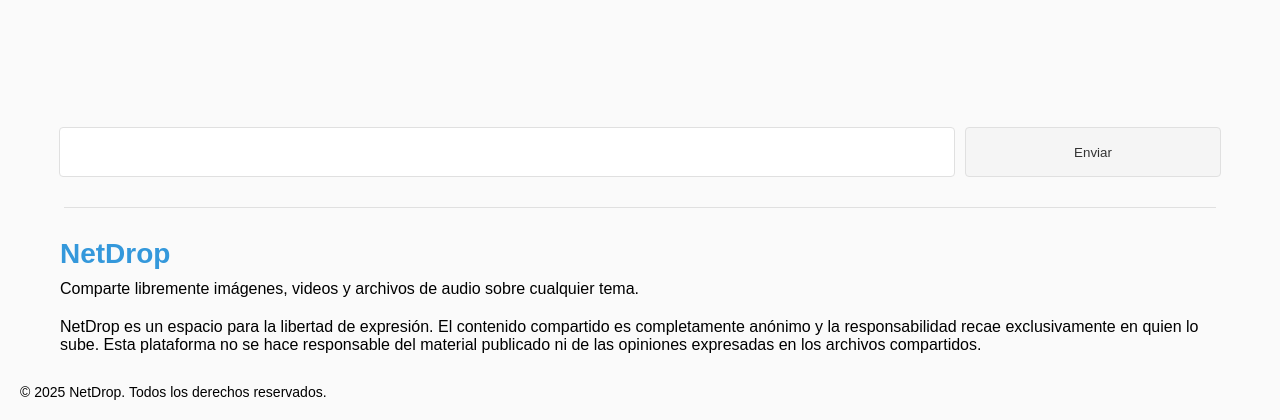
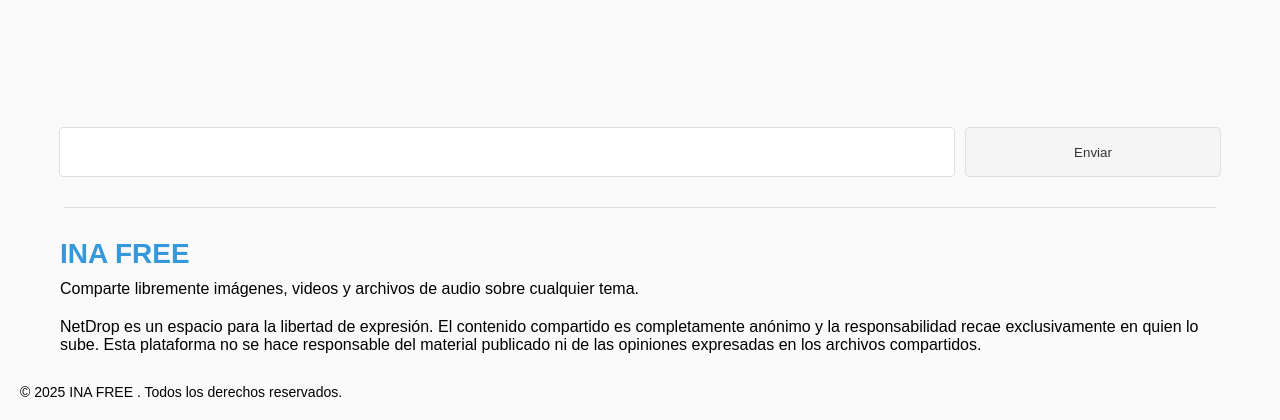
Before and after one commit to NioyJadelkaFp/NetDrop, a Flask app: page /chat in a window 1280 px wide. Shown: the part 595-1015 px from the top of the page. Run offline with Flask 3, Linux system fonts and the light colour scheme.

Commit message:
INA FREE

```diff
--- a/app.py
+++ b/app.py
@@ -86,6 +86,6 @@ def Message(msg):
 
 if __name__ == '__main__':
     Qr_Generator.Generar_QR()
-    socketio.run(app)
+    socketio.run(app,host='0.0.0.0', debug=True)
 
     #,host='0.0.0.0', debug=True
--- a/templates/layout.html
+++ b/templates/layout.html
@@ -4,22 +4,23 @@
     <meta charset="UTF-8">
     <meta name="viewport" content="width=device-width, initial-scale=1.0">
     <meta name="robots" content="index, follow">
-    <meta name="author" content="NetDrop">
-    <meta name="description" content="NetDrop es una plataforma anónima para compartir imágenes, videos y archivos sin censura. Expresa tus ideas libremente y sin restricciones.">
+    <meta name="author" content="INA FREE">
+    <meta name="description" content="INA FREE es una plataforma anónima para compartir imágenes, videos y archivos sin censura. Expresa tus ideas libremente y sin restricciones.">
     <meta name="keywords" content="compartir archivos, subir videos, imágenes sin censura, libertad de expresión, compartir anónimamente, subir contenido sin restricciones">
-    <meta property="og:title" content="NetDrop - Comparte sin censura">
+    <meta property="og:title" content="INA FREE - Comparte sin censura">
     <meta property="og:description" content="Sube y comparte contenido sin filtros. Libertad de expresión total y anonimato garantizado.">
-    <meta property="og:image" content="{{ url_for('static', filename='Logo/Logo.jpeg', _external=True) }}">
+    <meta property="og:image" content="{{ url_for('static', filename='Logo/Logo.jfif', _external=True) }}">
     <meta property="og:url" content="https://pruebitadecoasas.pythonanywhere.com/">
     <meta name="twitter:card" content="summary_large_image">
-    <meta name="twitter:title" content="NetDrop - Comparte sin censura">
+    <meta name="twitter:title" content="INA FREE - Comparte sin censura">
     <meta name="twitter:description" content="Plataforma anónima para compartir imágenes, videos y archivos sin restricciones.">
-    <meta name="twitter:image" content="{{ url_for('static', filename='Logo/Logo.jpeg', _external=True) }}">
+    <meta name="twitter:image" content="{{ url_for('static', filename='Logo/Logo.jfif', _external=True) }}">
 
     <link rel="stylesheet" href="{{ url_for('static', filename='css/global.css') }}">
     <link rel="stylesheet" href="{{ url_for('static', filename='css/componentes.css') }}">
-    <link rel="shortcut icon" href="{{ url_for('static', filename='Logo/Logo.jpeg') }}" type="image/x-icon">
-    <title>NetDrop - Comparte sin censura y sin restricciones</title>
+    <link rel="shortcut icon" href="{{ url_for('static', filename='Logo/Logo.jfif') }}" type="image/x-icon">
+    <title>INA FREE - Comparte sin censura y sin restricciones</title>
+
 
 </head>
 <body>
@@ -40,7 +41,7 @@
     <div class="hr_barra"></div>
     <footer class="footer">
         <div class="footer-container">
-          <div class="logo">NetDrop</div>
+          <div class="logo">INA FREE </div>
           <div class="tagline">
             Comparte libremente imágenes, videos y archivos de audio sobre cualquier tema.
           </div>
@@ -51,7 +52,7 @@
         </div>
 
         <div class="footer-bottom">
-          <p>&copy; 2025 NetDrop. Todos los derechos reservados.</p>
+          <p>&copy; 2025 INA FREE . Todos los derechos reservados.</p>
         </div>
       </footer>
 
```
Also changed, not shown: static/Logo/Logo.jfif (added).
